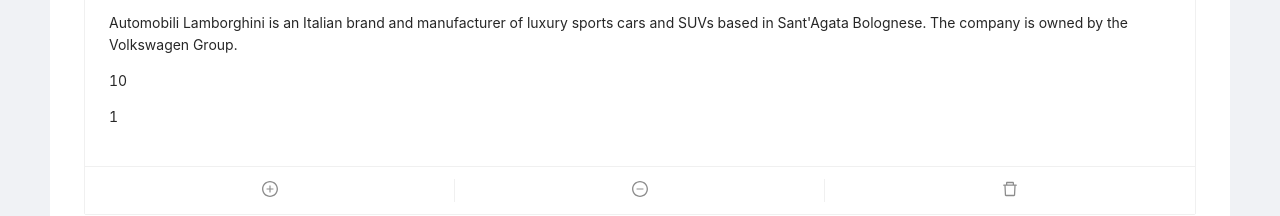
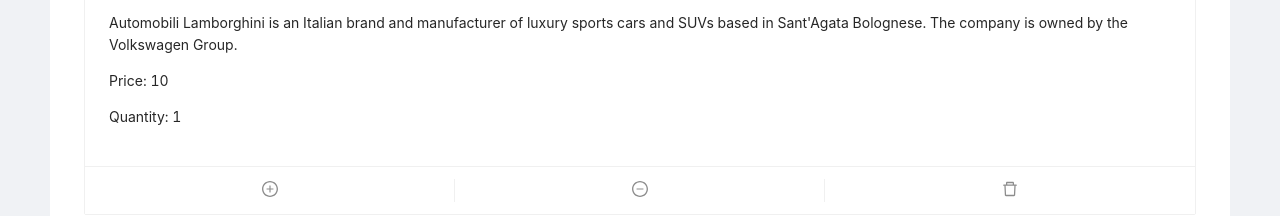
Before and after one commit to EdFtem/testreactproject, a React (Create React App) app: page / in a window 1280 px wide. Shown: the part 640-856 px from the top of the page. Built offline with nearby package versions, Linux system fonts and the light colour scheme.

Commit message:
Added labels.

```diff
--- a/src/components/product-item/index.tsx
+++ b/src/components/product-item/index.tsx
@@ -38,10 +38,10 @@ export const ProductItem: React.FC<ProductListItem> = ({ product, removeProduct,
           {product.Description}
         </p>
         <p className="product-info-item">
-          {product.Price}
+          Price: {product.Price}
         </p>
-        <p className="product-info-item">
-          {product.Quantity}
+        <p className="product-info-item" style={{ color: product.Quantity > 0 ? '' : 'red'}}>
+          Quantity: {product.Quantity}
         </p>
       </div>
 
```
